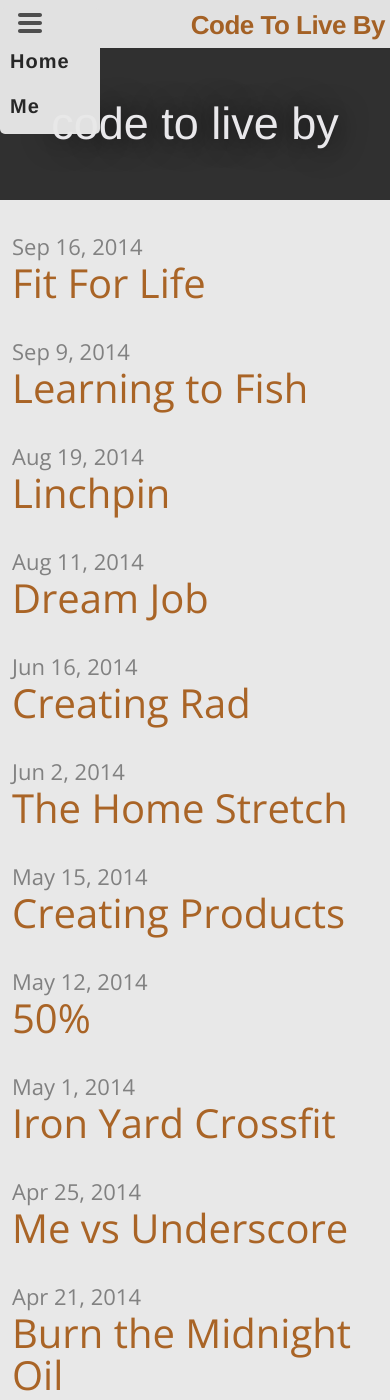
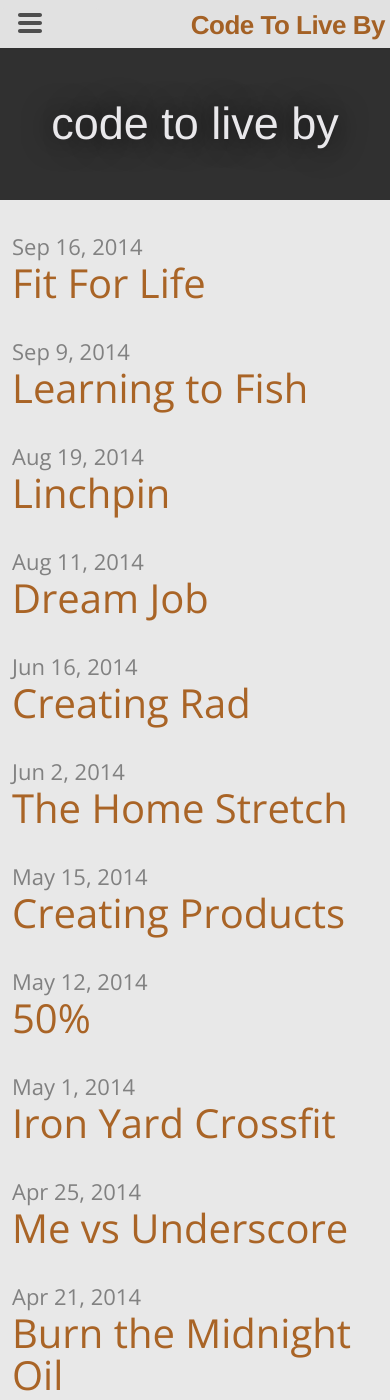
Before and after one commit to shawnlknight/blog, a Jekyll site: the page built from index.html, in a window 390 px wide and 1400 px high. Built offline with Jekyll 4.4.1, drawn with Linux system fonts in a browser that asks for light colours; some web fonts are replaced; the list of posts is cut into pages by our own code.

Commit message:
dropdown

```diff
--- a/css/main.css
+++ b/css/main.css
@@ -445,7 +445,7 @@
     display: none;
   }
 
-  .site-nav .trigger { display: block; }
+  /*.site-nav .trigger { display: block; }*/
 
   .site-nav .page-link {
     display: block;
```
